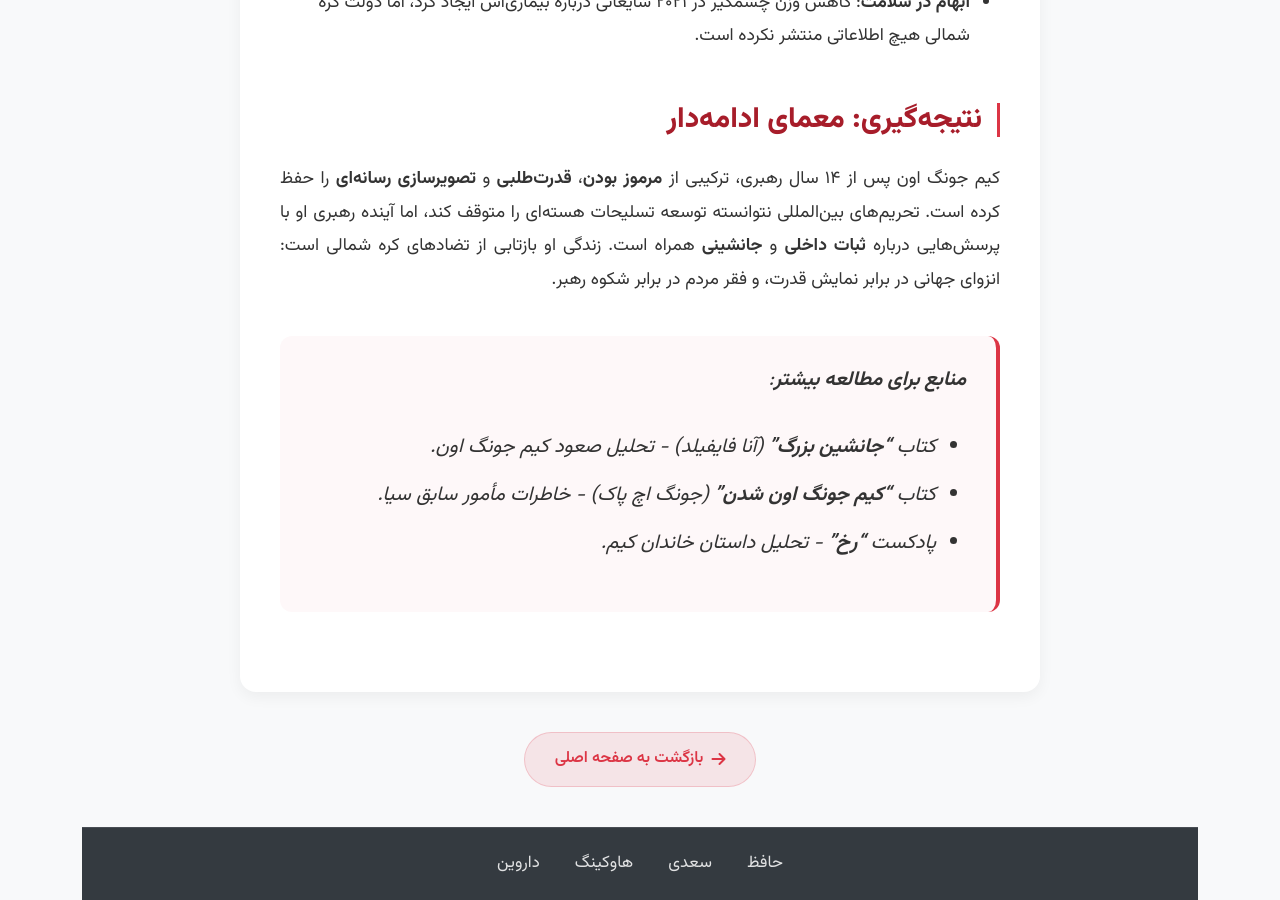
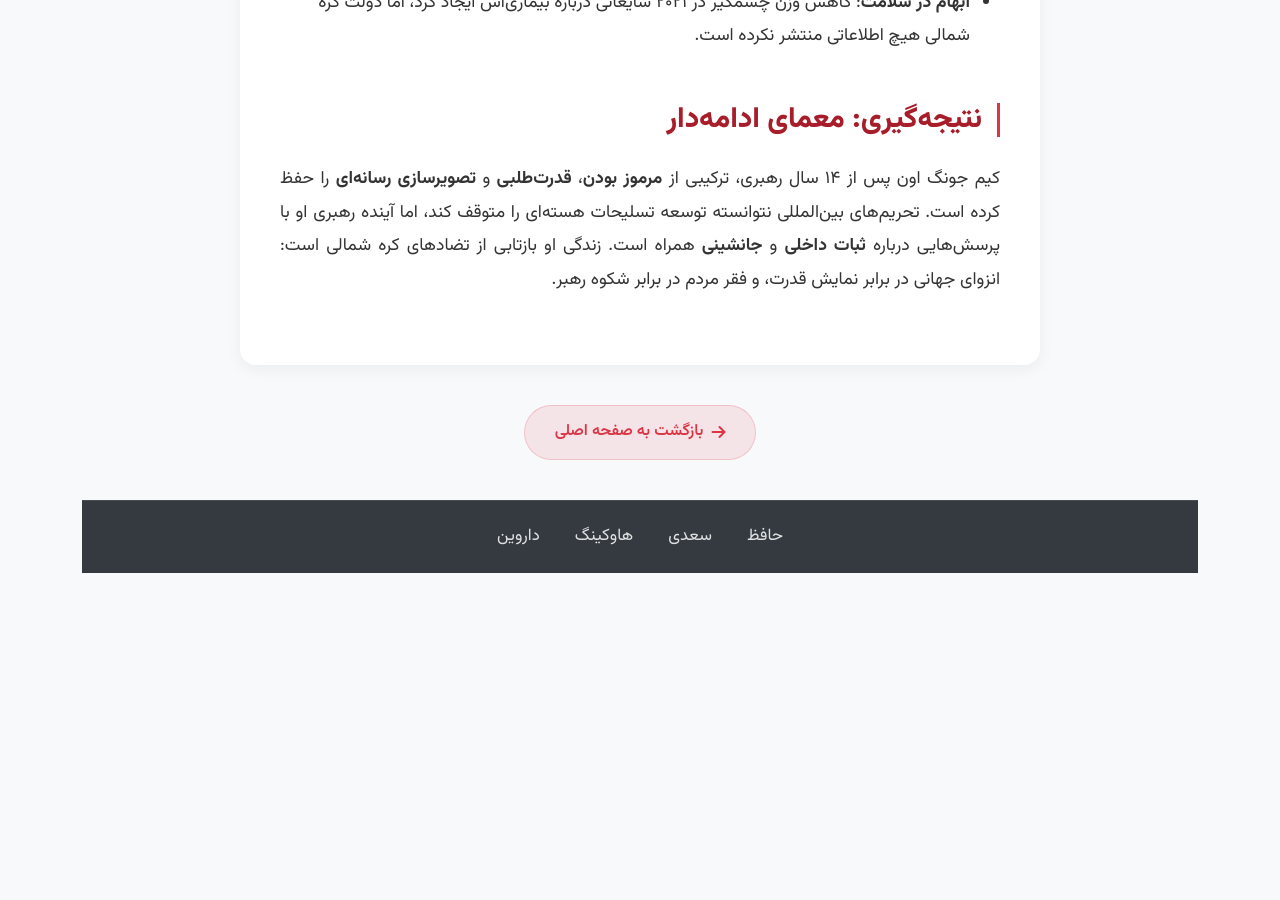
Before and after one commit to darkblog/darkblog.github.io, a Jekyll site: the page built from _posts/2025-7-3-30.md, in a window 1280 px wide and 900 px high, scrolled down 2664 px. Built offline with Jekyll 4.4.1, drawn with Linux system fonts in a browser that asks for light colours; after the commit the page ends 3237 px from its top, so only the background shows below that.

Commit message:
Update 2025-7-3-30.md

```diff
--- a/_posts/2025-7-3-30.md
+++ b/_posts/2025-7-3-30.md
@@ -42,8 +42,3 @@ title: زندگینامه کیم جونگ اون - رهبر مرموز کره ش
 
 ## نتیجه‌گیری: معمای ادامه‌دار
 کیم جونگ اون پس از ۱۴ سال رهبری، ترکیبی از **مرموز بودن**، **قدرت‌طلبی** و **تصویرسازی رسانه‌ای** را حفظ کرده است. تحریم‌های بین‌المللی نتوانسته توسعه تسلیحات هسته‌ای را متوقف کند، اما آینده رهبری او با پرسش‌هایی درباره **ثبات داخلی** و **جانشینی** همراه است. زندگی او بازتابی از تضادهای کره شمالی است: انزوای جهانی در برابر نمایش قدرت، و فقر مردم در برابر شکوه رهبر.
-
-> **منابع برای مطالعه بیشتر**:
-> - کتاب **"جانشین بزرگ"** (آنا فایفیلد) - تحلیل صعود کیم جونگ اون.
-> - کتاب **"کیم جونگ اون شدن"** (جونگ اچ پاک) - خاطرات مأمور سابق سیا.
-> - پادکست **"رخ"** - تحلیل داستان خاندان کیم.
```
